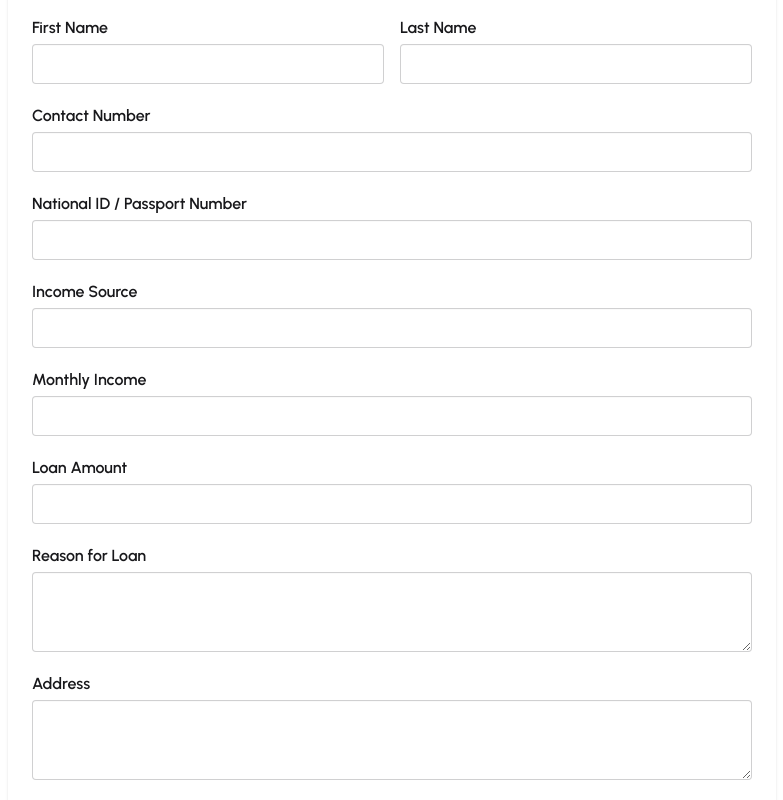
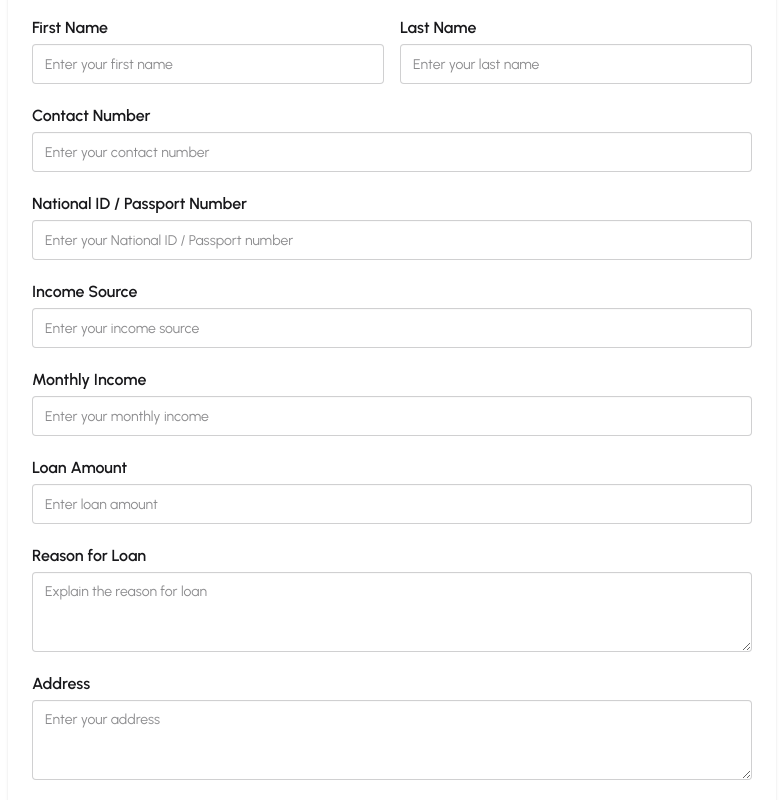
Before and after one commit to Asha-08/loanlink-microlink-client, a React (Vite) app: page /apply-loan in a window 1280 px wide. Shown: the part 440-1240 px from the top of the page, without its empty margins (248-1031 px from the left). Built offline with nearby package versions, Linux system fonts and the light colour scheme; no server answers; sample sign-in values are in the browser's storage.

Commit message:
handle approved application

```diff
--- a/src/pages/ApplyLoan/ApplyLoan.jsx
+++ b/src/pages/ApplyLoan/ApplyLoan.jsx
@@ -20,8 +20,7 @@ const ApplyLoan = () => {
   } = useForm();
 
   const axiosSecure = useAxiosSecure();
-  const navigate = useNavigate()
-
+  const navigate = useNavigate();
 
   const handleLoanApplication = (data) => {
     data.email = user?.email;
@@ -30,9 +29,8 @@ const ApplyLoan = () => {
     let cost = 10;
     data.applicationFee = cost;
     data.status = "fee-not-paid";
-    data.applicationFeeStatus = "unpaid",
-    data.createdAt = new Date(),
-
+    (data.applicationFeeStatus = "unpaid"),
+      (data.createdAt = new Date()),
       console.log("application fee:", cost);
     // SweetAlert for confirmation
     Swal.fire({
@@ -43,26 +41,24 @@ const ApplyLoan = () => {
       confirmButtonColor: "#3085d6",
       cancelButtonColor: "#d33",
       confirmButtonText: "Confirm and Proceed to Payment",
-    }).then((result)=>{
-        if(result.isConfirmed){
-
+    }).then((result) => {
+      if (result.isConfirmed) {
         // save the loan info in to the database
-            axiosSecure.post('/loans',data)
-            .then(res=>{
-                console.log('after saving loan',res.data);
-                if(res.data.insertedId){
-                  navigate('/dashboard/my-loans')
+        axiosSecure.post("/loans", data).then((res) => {
+          console.log("after saving loan", res.data);
+          if (res.data.insertedId) {
+            navigate("/dashboard/my-loans");
             Swal.fire({
-                    position:"top-end",
-                    icon:"success",
+              position: "top-end",
+              icon: "success",
               title: "Loan application has created",
-                    showConfirmButton:false,
-                    timer:1500
+              showConfirmButton: false,
+              timer: 1500,
             });
           }
-            })
+        });
       }
-    })
+    });
   };
 
   return (
@@ -122,13 +118,13 @@ const ApplyLoan = () => {
         </div>
 
         {/* =================== USER INPUT FIELDS =================== */}
-
         <div className="grid grid-cols-1 md:grid-cols-2 gap-4">
           <div>
             <label className="font-semibold">First Name</label>
             <input
               type="text"
               {...register("firstName", { required: true })}
+              placeholder="Enter your first name"
               className="input input-bordered w-full mt-1"
             />
             {errors.firstName && (
@@ -141,6 +137,7 @@ const ApplyLoan = () => {
             <input
               type="text"
               {...register("lastName", { required: true })}
+              placeholder="Enter your last name"
               className="input input-bordered w-full mt-1"
             />
             {errors.lastName && (
@@ -152,23 +149,36 @@ const ApplyLoan = () => {
         <div>
           <label className="font-semibold">Contact Number</label>
           <input
-            type="number"
-            {...register("contactNumber", { required: true })}
+            type="text"
+            {...register("contactNumber", {
+              required: true,
+              pattern: /^[0-9]+$/,
+            })}
+            placeholder="Enter your contact number"
             className="input input-bordered w-full mt-1"
           />
-          {errors.contactNumber && (
+          {errors.contactNumber?.type === "required" && (
             <p className="text-red-500 text-sm">Required</p>
+          )}
+          {errors.contactNumber?.type === "pattern" && (
+            <p className="text-red-500 text-sm">Numbers only</p>
           )}
         </div>
 
         <div>
           <label className="font-semibold">National ID / Passport Number</label>
           <input
-            type="number"
-            {...register("nid", { required: true })}
+            type="text"
+            {...register("nid", { required: true, pattern: /^[0-9]+$/ })}
+            placeholder="Enter your National ID / Passport number"
             className="input input-bordered w-full mt-1"
           />
-          {errors.nid && <p className="text-red-500 text-sm">Required</p>}
+          {errors.nid?.type === "required" && (
+            <p className="text-red-500 text-sm">Required</p>
+          )}
+          {errors.nid?.type === "pattern" && (
+            <p className="text-red-500 text-sm">Numbers only</p>
+          )}
         </div>
 
         <div>
@@ -176,6 +186,7 @@ const ApplyLoan = () => {
           <input
             type="text"
             {...register("incomeSource", { required: true })}
+            placeholder="Enter your income source"
             className="input input-bordered w-full mt-1"
           />
           {errors.incomeSource && (
@@ -187,11 +198,20 @@ const ApplyLoan = () => {
           <label className="font-semibold">Monthly Income</label>
           <input
             type="number"
-            {...register("monthlyIncome", { required: true })}
+            {...register("monthlyIncome", { required: true, min: 0 })}
+            placeholder="Enter your monthly income"
             className="input input-bordered w-full mt-1"
+            onWheel={(e) => e.target.blur()} // prevent scroll increment
           />
-          {errors.monthlyIncome && (
-            <p className="text-red-500 text-sm">Required</p>
+          {errors.monthlyIncome?.type === "required" && (
+            <p className="text-red-500 text-sm mt-1">
+              Monthly income is required
+            </p>
+          )}
+          {errors.monthlyIncome?.type === "min" && (
+            <p className="text-red-500 text-sm mt-1">
+              Income cannot be negative
+            </p>
           )}
         </div>
 
@@ -199,11 +219,18 @@ const ApplyLoan = () => {
           <label className="font-semibold">Loan Amount</label>
           <input
             type="number"
-            {...register("loanAmount", { required: true })}
+            {...register("loanAmount", { required: true, min: 1 })}
+            placeholder="Enter loan amount"
             className="input input-bordered w-full mt-1"
+            onWheel={(e) => e.target.blur()}
           />
-          {errors.loanAmount && (
+          {errors.loanAmount?.type === "required" && (
             <p className="text-red-500 text-sm">Required</p>
+          )}
+          {errors.loanAmount?.type === "min" && (
+            <p className="text-red-500 text-sm">
+              Amount must be greater than 0
+            </p>
           )}
         </div>
 
@@ -211,6 +238,7 @@ const ApplyLoan = () => {
           <label className="font-semibold">Reason for Loan</label>
           <textarea
             {...register("reason", { required: true })}
+            placeholder="Explain the reason for loan"
             className="textarea textarea-bordered w-full mt-1"
           ></textarea>
           {errors.reason && <p className="text-red-500 text-sm">Required</p>}
@@ -220,6 +248,7 @@ const ApplyLoan = () => {
           <label className="font-semibold">Address</label>
           <textarea
             {...register("address", { required: true })}
+            placeholder="Enter your address"
             className="textarea textarea-bordered w-full mt-1"
           ></textarea>
           {errors.address && <p className="text-red-500 text-sm">Required</p>}
@@ -229,6 +258,7 @@ const ApplyLoan = () => {
           <label className="font-semibold">Extra Notes (Optional)</label>
           <textarea
             {...register("extraNotes")}
+            placeholder="Any extra notes"
             className="textarea textarea-bordered w-full mt-1"
           ></textarea>
         </div>
--- a/src/pages/ManagerDashboard/ApprovedApplication/ApprovedApplication.jsx
+++ b/src/pages/ManagerDashboard/ApprovedApplication/ApprovedApplication.jsx
@@ -1,8 +1,73 @@
 import React from 'react'
+import useAxiosSecure from '../../../hooks/useAxiosSecure';
+import { useQuery } from '@tanstack/react-query';
 
 const ApprovedApplication = () => {
+
+   const axiosSecure = useAxiosSecure();
+    const { data: loans = [], } = useQuery({
+      queryKey: ["loans", "approved"],
+      queryFn: async () => {
+        const res = await axiosSecure.get("/loans?status=approved");
+        return res.data;
+      },
+    });
+
   return (
-    <div>ApprovedApplication</div>
+    <div>
+      <h2>Approved Applications:{loans.length}</h2>
+
+        <div className="overflow-x-auto rounded-xl shadow ">
+        <table className="table w-full bg-base-100">
+          <thead className="bg-base-200 text-base bg-linear-to-r from-pink-600 to-pink-400 text-white">
+            <tr>
+              <th>Loan ID</th>
+              <th>User Info</th>
+              <th>Amount</th>
+              <th>Approved Date</th>
+              <th className="text-center">Actions</th>
+            </tr>
+          </thead>
+
+          <tbody>
+            {loans.map((loan) => (
+              <tr key={loan._id} className="hover">
+                <td className="font-mono text-sm">{loan._id}</td>
+
+                <td>
+                  <div className="font-semibold">{`${loan.firstName} ${loan.lastName}`}</div>
+                  <div className="text-sm opacity-70">{loan.email}</div>
+                </td>
+
+                <td className="font-semibold">${loan.loanAmount}</td>
+
+                <td>{new Date(loan.approveAt).toLocaleDateString()}</td>
+
+                <td className="flex gap-2 justify-center">
+
+                  <button
+                    onClick={() =>
+                      (window.location.href = `/dashboard/loan/${loan._id}`)
+                    }
+                    className="btn btn-outline btn-sm bg-linear-to-tr from-pink-400 to-pink-600 text-white"
+                  >
+                    View
+                  </button>
+                </td>
+              </tr>
+            ))}
+
+            {loans.length === 0 && (
+              <tr>
+                <td colSpan="5" className="text-center py-6 text-gray-500">
+                  No pending loan applications found.
+                </td>
+              </tr>
+            )}
+          </tbody>
+        </table>
+      </div>
+    </div>
   )
 }
 
--- a/src/pages/ManagerDashboard/PendingApplications/PendingApplications.jsx
+++ b/src/pages/ManagerDashboard/PendingApplications/PendingApplications.jsx
@@ -34,7 +34,7 @@ const PendingApplications = () => {
 
       <div className="overflow-x-auto rounded-xl shadow">
         <table className="table w-full bg-base-100">
-          <thead className="bg-base-200 text-base">
+          <thead className="bg-base-200 text-base bg-linear-to-r from-pink-600 to-pink-400 text-white">
             <tr>
               <th>Loan ID</th>
               <th>User Info</th>
@@ -68,7 +68,7 @@ const PendingApplications = () => {
 
                   <button
                      onClick={() => handleUpdateStatus(loan, "rejected")}
-                    className="btn btn-error btn-sm"
+                    className="btn btn-error btn-sm text-white"
                   >
                     Reject
                   </button>
```
Lines whose indentation alone changed are shown as unchanged.
